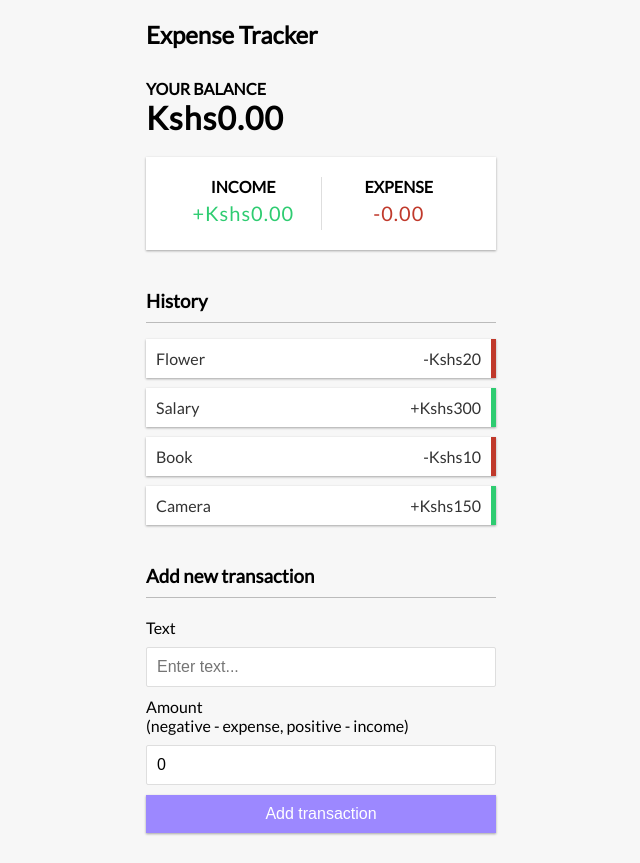
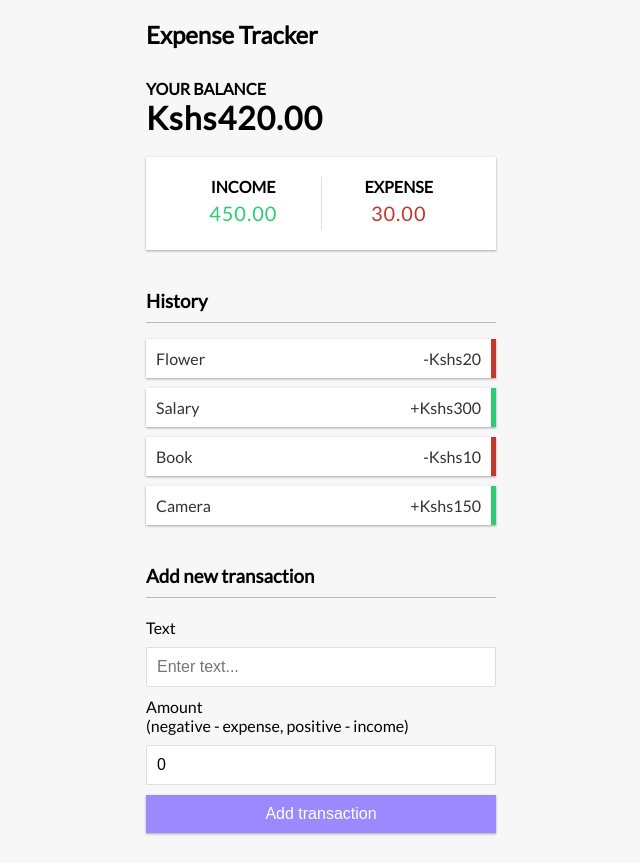
Before and after one commit to Mwakisaghu/Expense-Tracker-part-1-, a React (Create React App) app: page / in a window 1280 px wide. Shown: the whole page, without its empty margins (319-959 px from the left). Built offline with nearby package versions, Linux system fonts and the light colour scheme.

Commit message:
This imports the Global context and state into our components

```diff
--- a/src/components/Balance.js
+++ b/src/components/Balance.js
@@ -1,10 +1,17 @@
-import React, { Fragment } from 'react';
+import React, { Fragment, useContext } from 'react';
+import { GlobalContext } from '../context/GlobalState';
 
 export const Balance = () => {
+  const { transactions } = useContext(GlobalContext);
+
+  const amounts = transactions.map((transaction) => transaction.amount);
+
+  const total = amounts.reduce((acc, item) => (acc += item), 0).toFixed(2);
+
   return (
     <Fragment>
       <h4>Your Balance</h4>
-      <h1 id="Balance">Kshs0.00</h1>
+      <h1>Kshs{total}</h1>
     </Fragment>
   );
 };
--- a/src/components/IncomeExpenses.js
+++ b/src/components/IncomeExpenses.js
@@ -1,15 +1,30 @@
-import React from 'react';
+import React, { useContext } from 'react';
+import { GlobalContext } from '../context/GlobalState';
 
 export const IncomeExpenses = () => {
+  const { transactions } = useContext(GlobalContext);
+
+  const amounts = transactions.map((transaction) => transaction.amount);
+
+  const income = amounts
+    .filter((item) => item > 0)
+    .reduce((acc, item) => (acc += item), 0)
+    .toFixed(2);
+
+  const expense = (
+    amounts.filter((item) => item < 0).reduce((acc, item) => (acc += item), 0) *
+    -1
+  ).toFixed(2);
+
   return (
     <div className="inc-exp-container">
       <div>
         <h4>Income</h4>
-        <p className="money plus">+Kshs0.00</p>
+        <p className="money plus">{income}</p>
       </div>
       <div>
         <h4>Expense</h4>
-        <p className="money minus">-0.00</p>
+        <p className="money minus">{expense}</p>
       </div>
     </div>
   );
```
